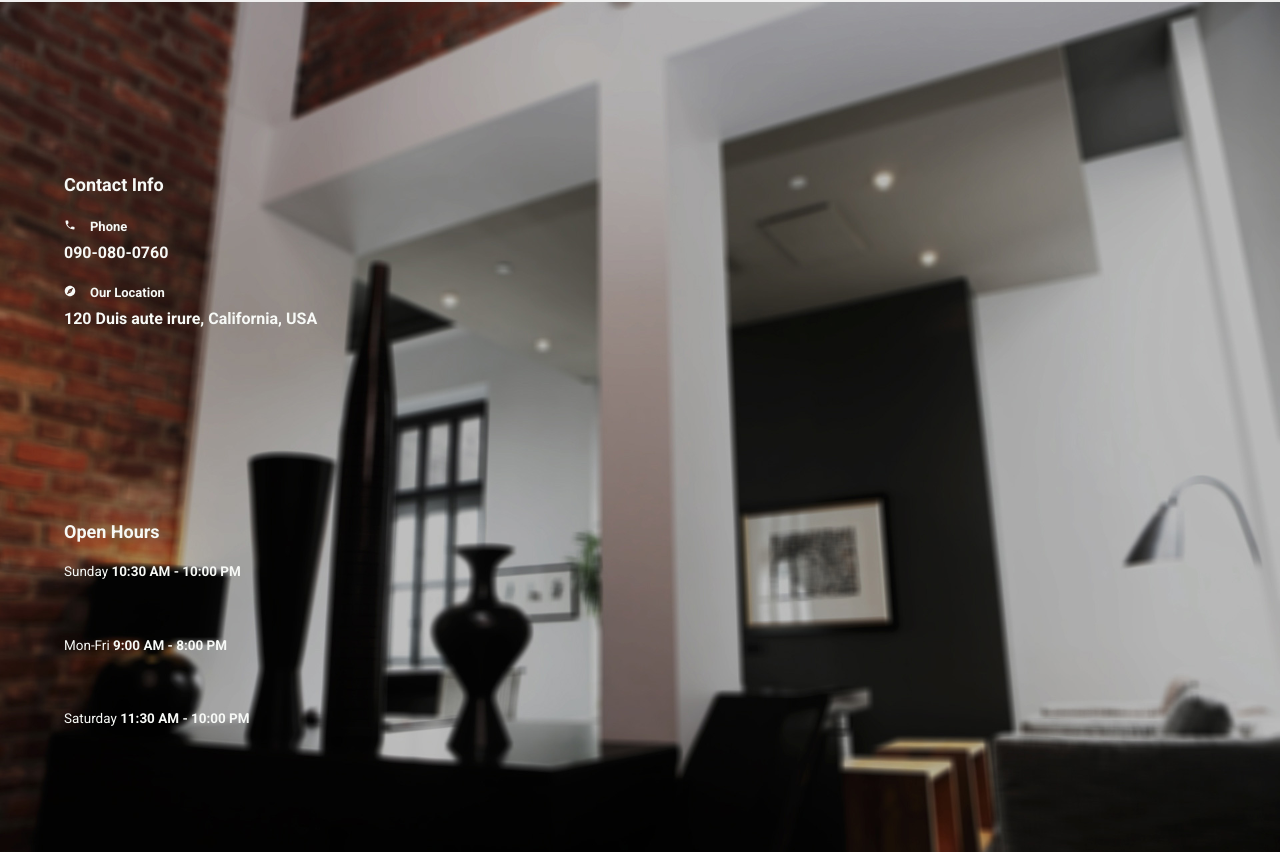
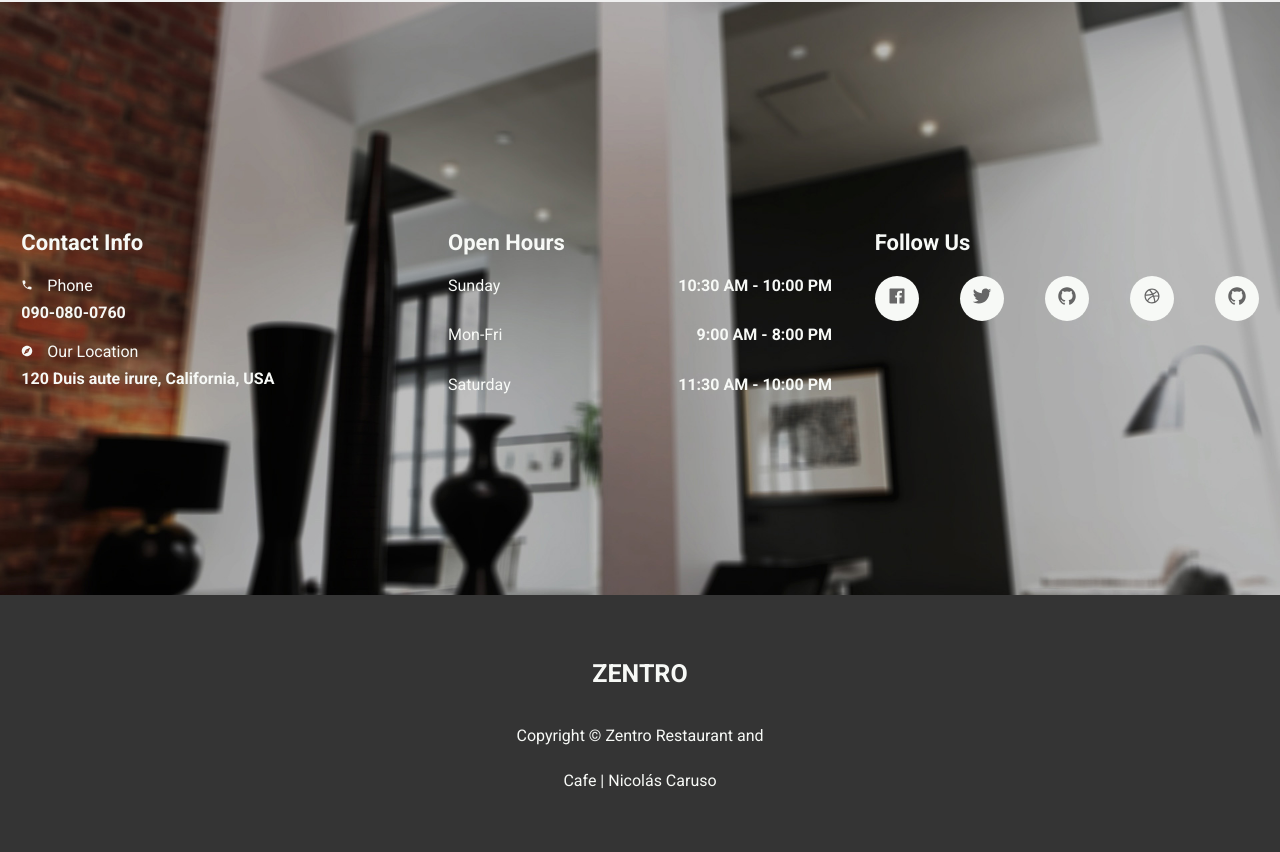
Before and after one commit to Valkyries12/practica-zentro-restaurant, a plain HTML site: page index.html in a window 1280 px wide. Shown: the part 3999-4851 px from the top of the page. Drawn offline with nearby package versions, Linux system fonts and the light colour scheme.

Commit message:
se termina diseño para  version de tablet 767

```diff
--- a/css/estilos.css
+++ b/css/estilos.css
@@ -305,6 +305,7 @@ img {
     background-size: cover;
     background-attachment: fixed;
     background-position: 55% 50%;
+    display: flex;
 }
 
 .div--contact {
@@ -551,4 +552,84 @@ img {
         grid-column: 3 / 4;
         grid-row: 1 / 2;
     }
+    /***SECTION FORM
+    **********************************/
+    .div--nommail {
+        flex-direction: row;
+    }
+
+    .input {
+        width: 48%;
+    }
+
+    .btn--submit {
+        width: 40%;
+        margin: 10px auto;
+        font-size: 0.875rem;
+    }
+    /***SECTION CONTACT
+    ****************************************/
+    .section--contact {
+        display: grid;
+        grid-template-columns: 1fr 1fr 1fr;
+        align-items: start;
+    }
+
+    .div--contact {
+        margin: 40% auto;
+        align-items: space-around;
+    }
+
+    .h3--contact {
+        font-size: 1.375rem;
+    }
+
+    .contact-1 {
+        grid-column: 1/2;
+        grid-row: 1/2;
+    }
+
+    .span--contact {
+        font-size: 1rem;
+        font-weight: normal;
+    }
+
+    .contact-2 {
+        grid-column: 2/3;
+        grid-row: 1/2;
+    }
+
+    .p--hours {
+        font-size: 1rem;
+        display: flex;
+        justify-content: space-between;
+        margin-bottom: 1.900rem;
+    }
+
+    .contact-3 {
+        grid-column: 3/4;
+        grid-row: 1/2;
+    }
+
+    .a--social {
+        font-size: 20px;
+    }
+    /***FOOTER
+    ***********************************/
+    .p--footer {
+        margin-top: 5%;
+        margin-bottom: 3%;
+        font-size: 1.5625rem;
+    }
+
+    .p--copy {
+        margin-bottom: 2%;
+        font-size: 1rem;
+    }
+
+    .p--copy-2 {
+        font-size: 1rem;
+        margin-bottom: 5%;
+    }
+
 }
--- a/index.html
+++ b/index.html
@@ -166,7 +166,7 @@
         </div><!--div contenedor form-->
     </section><!--section form-->
     <section class="section section--contact">
-        <div class="div--contact">
+        <div class="div--contact contact-1">
             <h3 class="h3 h3--contact">contact info</h3>
             <div class="div--info">
                 <ion-icon class="icon--phone" name="call"></ion-icon> <span class="span--contact">phone</span>
@@ -177,13 +177,13 @@
                 <p class="p--info">120 Duis aute irure, California, USA</p>
             </div><!--div info-->
         </div><!--div contact-->
-        <div class="div--contact">
+        <div class="div--contact contact-2">
             <h3 class="h3 h3--contact">open hours</h3>
             <p class="p p--hours">sunday <span class="span--hours">10:30 AM - 10:00 PM</span></p>
             <p class="p p--hours">mon-fri <span class="span--hours">9:00 AM - 8:00 PM</span></p>
             <p class="p p--hours">saturday <span class="span--hours">11:30 AM - 10:00 PM</span></p>
         </div><!--div contact-->
-        <div class="div--contact">
+        <div class="div--contact contact-3">
             <h3 class="h3 h3--contact">follow us</h3>
             <div class="div--info--social">
                 <a href="#" class="a a--social"><ion-icon name="logo-facebook"></ion-icon></a>
```
